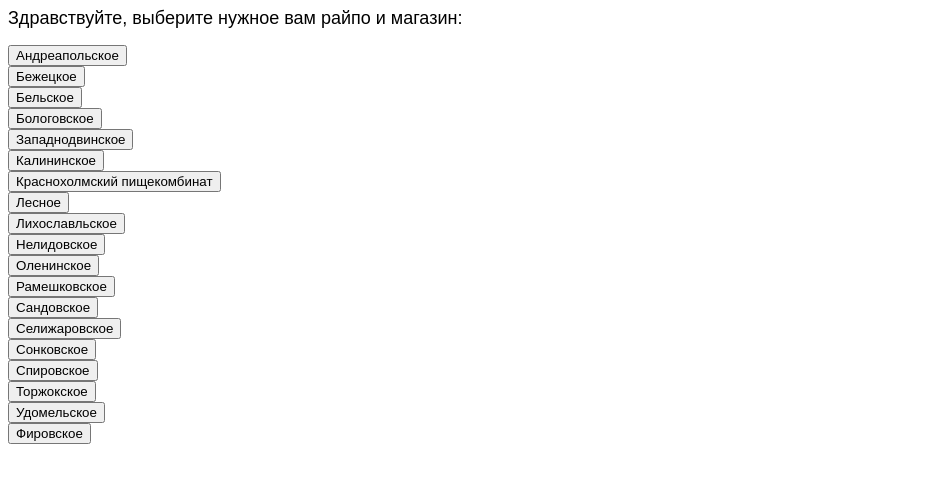
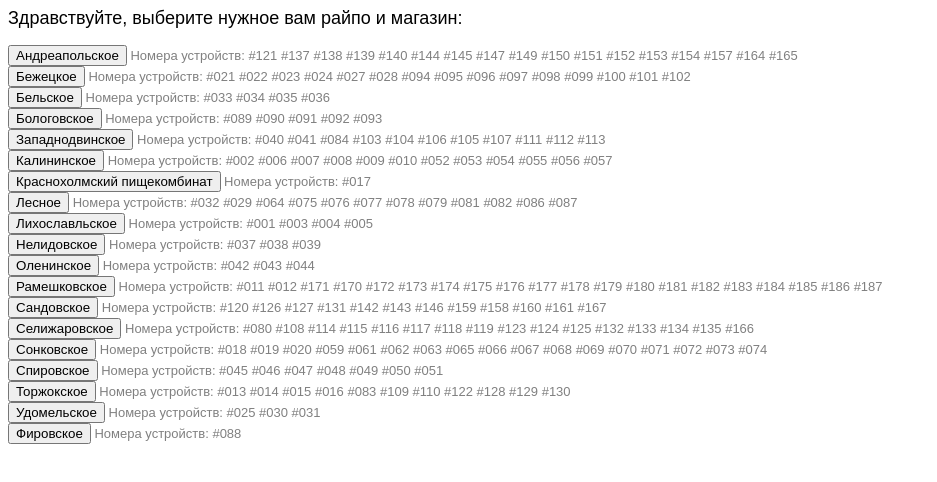
Before and after one commit to raipo/raipo.github.io, a plain HTML site: page index.html in a window 1280 px wide. Shown: the whole page, without its empty margins (0-937 px from the left). Drawn offline with Linux system fonts and the light colour scheme.

Commit message:
Update index.html

```diff
--- a/index.html
+++ b/index.html
@@ -17,7 +17,7 @@
 <p></p>
   <font size="2" face="Arial">
  <div class="spoil">
- <div class="smallfont"><input type="button" value="Андреапольское" class="input-button" onclick="if (this.parentNode.parentNode.getElementsByTagName('div')[1].getElementsByTagName('div')[0].style.display != '') { this.parentNode.parentNode.getElementsByTagName('div')[1].getElementsByTagName('div')[0].style.display = ''; this.innerText = ''; this.value = 'Андреапольское'; } else { this.parentNode.parentNode.getElementsByTagName('div')[1].getElementsByTagName('div')[0].style.display = 'none'; this.innerText = ''; this.value = 'Андреапольское'; }"/>
+ <div class="smallfont"><input type="button" value="Андреапольское" class="input-button" onclick="if (this.parentNode.parentNode.getElementsByTagName('div')[1].getElementsByTagName('div')[0].style.display != '') { this.parentNode.parentNode.getElementsByTagName('div')[1].getElementsByTagName('div')[0].style.display = ''; this.innerText = ''; this.value = 'Андреапольское'; } else { this.parentNode.parentNode.getElementsByTagName('div')[1].getElementsByTagName('div')[0].style.display = 'none'; this.innerText = ''; this.value = 'Андреапольское'; }"/><font color=gray size="2" face="Arial">&nbsp;Номера устройств: #121 #137 #138 #139 #140 #144 #145 #147 #149 #150 #151 #152 #153 #154 #157 #164 #165
 </div>
  <div class="alt2">
  <div style="display: none;">
@@ -43,7 +43,7 @@
  </div>
 
  <div class="spoil">
- <div class="smallfont"><input type="button" value="Бежецкое" class="input-button" onclick="if (this.parentNode.parentNode.getElementsByTagName('div')[1].getElementsByTagName('div')[0].style.display != '') { this.parentNode.parentNode.getElementsByTagName('div')[1].getElementsByTagName('div')[0].style.display = ''; this.innerText = ''; this.value = 'Бежецкое'; } else { this.parentNode.parentNode.getElementsByTagName('div')[1].getElementsByTagName('div')[0].style.display = 'none'; this.innerText = ''; this.value = 'Бежецкое'; }"/>
+ <div class="smallfont"><input type="button" value="Бежецкое" class="input-button" onclick="if (this.parentNode.parentNode.getElementsByTagName('div')[1].getElementsByTagName('div')[0].style.display != '') { this.parentNode.parentNode.getElementsByTagName('div')[1].getElementsByTagName('div')[0].style.display = ''; this.innerText = ''; this.value = 'Бежецкое'; } else { this.parentNode.parentNode.getElementsByTagName('div')[1].getElementsByTagName('div')[0].style.display = 'none'; this.innerText = ''; this.value = 'Бежецкое'; }"/>&nbsp;Номера устройств: #021 #022 #023 #024 #027 #028 #094 #095 #096 #097 #098 #099 #100 #101 #102
 </div>
  <div class="alt2">
  <div style="display: none;">
@@ -67,8 +67,7 @@
  </div>
 
  <div class="spoil">
- <div class="smallfont"><input type="button" value="Бельское" class="input-button" onclick="if (this.parentNode.parentNode.getElementsByTagName('div')[1].getElementsByTagName('div')[0].style.display != '') { this.parentNode.parentNode.getElementsByTagName('div')[1].getElementsByTagName('div')[0].style.display = ''; this.innerText = ''; this.value = 'Бельское'; } else { this.parentNode.parentNode.getElementsByTagName('div')[1].getElementsByTagName('div')[0].style.display = 'none'; this.innerText = ''; this.value = 'Бельское'; }"/>
-</div>
+ <div class="smallfont"><input type="button" value="Бельское" class="input-button" onclick="if (this.parentNode.parentNode.getElementsByTagName('div')[1].getElementsByTagName('div')[0].style.display != '') { this.parentNode.parentNode.getElementsByTagName('div')[1].getElementsByTagName('div')[0].style.display = ''; this.innerText = ''; this.value = 'Бельское'; } else { this.parentNode.parentNode.getElementsByTagName('div')[1].getElementsByTagName('div')[0].style.display = 'none'; this.innerText = ''; this.value = 'Бельское'; }"/>&nbsp;Номера устройств: #033 #034 #035 #036
  <div class="alt2">
  <div style="display: none;">
 		<A href="http://tverops033.tverops.info">&nbsp;Бельское	№11	г. Белый, ул. Октябрьская, д. 14 (#033)</A><BR>
@@ -79,7 +78,7 @@
  </div>
 
  <div class="spoil">
- <div class="smallfont"><input type="button" value="Бологовское" class="input-button" onclick="if (this.parentNode.parentNode.getElementsByTagName('div')[1].getElementsByTagName('div')[0].style.display != '') { this.parentNode.parentNode.getElementsByTagName('div')[1].getElementsByTagName('div')[0].style.display = ''; this.innerText = ''; this.value = 'Бологовское'; } else { this.parentNode.parentNode.getElementsByTagName('div')[1].getElementsByTagName('div')[0].style.display = 'none'; this.innerText = ''; this.value = 'Бологовское'; }"/>
+ <div class="smallfont"><input type="button" value="Бологовское" class="input-button" onclick="if (this.parentNode.parentNode.getElementsByTagName('div')[1].getElementsByTagName('div')[0].style.display != '') { this.parentNode.parentNode.getElementsByTagName('div')[1].getElementsByTagName('div')[0].style.display = ''; this.innerText = ''; this.value = 'Бологовское'; } else { this.parentNode.parentNode.getElementsByTagName('div')[1].getElementsByTagName('div')[0].style.display = 'none'; this.innerText = ''; this.value = 'Бологовское'; }"/>&nbsp;Номера устройств: #089 #090 #091 #092 #093
 </div>
  <div class="alt2">
  <div style="display: none;">
@@ -92,7 +91,7 @@
  </div>
 
  <div class="spoil">
- <div class="smallfont"><input type="button" value="Западнодвинское" class="input-button" onclick="if (this.parentNode.parentNode.getElementsByTagName('div')[1].getElementsByTagName('div')[0].style.display != '') { this.parentNode.parentNode.getElementsByTagName('div')[1].getElementsByTagName('div')[0].style.display = ''; this.innerText = ''; this.value = 'Западнодвинское'; } else { this.parentNode.parentNode.getElementsByTagName('div')[1].getElementsByTagName('div')[0].style.display = 'none'; this.innerText = ''; this.value = 'Западнодвинское'; }"/>
+ <div class="smallfont"><input type="button" value="Западнодвинское" class="input-button" onclick="if (this.parentNode.parentNode.getElementsByTagName('div')[1].getElementsByTagName('div')[0].style.display != '') { this.parentNode.parentNode.getElementsByTagName('div')[1].getElementsByTagName('div')[0].style.display = ''; this.innerText = ''; this.value = 'Западнодвинское'; } else { this.parentNode.parentNode.getElementsByTagName('div')[1].getElementsByTagName('div')[0].style.display = 'none'; this.innerText = ''; this.value = 'Западнодвинское'; }"/>&nbsp;Номера устройств: #040 #041 #084 #103 #104 #106 #105 #107 #111 #112 #113
 </div>
  <div class="alt2">
  <div style="display: none;">
@@ -111,7 +110,7 @@
  </div>
 
  <div class="spoil">
- <div class="smallfont"><input type="button" value="Калининское" class="input-button" onclick="if (this.parentNode.parentNode.getElementsByTagName('div')[1].getElementsByTagName('div')[0].style.display != '') { this.parentNode.parentNode.getElementsByTagName('div')[1].getElementsByTagName('div')[0].style.display = ''; this.innerText = ''; this.value = 'Калининское'; } else { this.parentNode.parentNode.getElementsByTagName('div')[1].getElementsByTagName('div')[0].style.display = 'none'; this.innerText = ''; this.value = 'Калининское'; }"/>
+ <div class="smallfont"><input type="button" value="Калининское" class="input-button" onclick="if (this.parentNode.parentNode.getElementsByTagName('div')[1].getElementsByTagName('div')[0].style.display != '') { this.parentNode.parentNode.getElementsByTagName('div')[1].getElementsByTagName('div')[0].style.display = ''; this.innerText = ''; this.value = 'Калининское'; } else { this.parentNode.parentNode.getElementsByTagName('div')[1].getElementsByTagName('div')[0].style.display = 'none'; this.innerText = ''; this.value = 'Калининское'; }"/>&nbsp;Номера устройств: #002 #006 #007 #008 #009 #010 #052 #053 #054 #055 #056 #057
 </div>
  <div class="alt2">
  <div style="display: none;">
@@ -131,7 +130,7 @@
  </div>
 
  <div class="spoil">
- <div class="smallfont"><input type="button" value="Краснохолмский пищекомбинат" class="input-button" onclick="if (this.parentNode.parentNode.getElementsByTagName('div')[1].getElementsByTagName('div')[0].style.display != '') { this.parentNode.parentNode.getElementsByTagName('div')[1].getElementsByTagName('div')[0].style.display = ''; this.innerText = ''; this.value = 'Краснохолмский пищекомбинат'; } else { this.parentNode.parentNode.getElementsByTagName('div')[1].getElementsByTagName('div')[0].style.display = 'none'; this.innerText = ''; this.value = 'Краснохолмский пищекомбинат'; }"/>
+ <div class="smallfont"><input type="button" value="Краснохолмский пищекомбинат" class="input-button" onclick="if (this.parentNode.parentNode.getElementsByTagName('div')[1].getElementsByTagName('div')[0].style.display != '') { this.parentNode.parentNode.getElementsByTagName('div')[1].getElementsByTagName('div')[0].style.display = ''; this.innerText = ''; this.value = 'Краснохолмский пищекомбинат'; } else { this.parentNode.parentNode.getElementsByTagName('div')[1].getElementsByTagName('div')[0].style.display = 'none'; this.innerText = ''; this.value = 'Краснохолмский пищекомбинат'; }"/>&nbsp;Номера устройств: #017
 </div>
  <div class="alt2">
  <div style="display: none;">
@@ -140,7 +139,7 @@
  </div>
 
  <div class="spoil">
- <div class="smallfont"><input type="button" value="Лесное" class="input-button" onclick="if (this.parentNode.parentNode.getElementsByTagName('div')[1].getElementsByTagName('div')[0].style.display != '') { this.parentNode.parentNode.getElementsByTagName('div')[1].getElementsByTagName('div')[0].style.display = ''; this.innerText = ''; this.value = 'Лесное'; } else { this.parentNode.parentNode.getElementsByTagName('div')[1].getElementsByTagName('div')[0].style.display = 'none'; this.innerText = ''; this.value = 'Лесное'; }"/>
+ <div class="smallfont"><input type="button" value="Лесное" class="input-button" onclick="if (this.parentNode.parentNode.getElementsByTagName('div')[1].getElementsByTagName('div')[0].style.display != '') { this.parentNode.parentNode.getElementsByTagName('div')[1].getElementsByTagName('div')[0].style.display = ''; this.innerText = ''; this.value = 'Лесное'; } else { this.parentNode.parentNode.getElementsByTagName('div')[1].getElementsByTagName('div')[0].style.display = 'none'; this.innerText = ''; this.value = 'Лесное'; }"/>&nbsp;Номера устройств: #032 #029 #064 #075 #076 #077 #078 #079 #081 #082 #086 #087
 </div>
  <div class="alt2">
  <div style="display: none;">
@@ -160,7 +159,7 @@
  </div>
 
  <div class="spoil">
- <div class="smallfont"><input type="button" value="Лихославльское" class="input-button" onclick="if (this.parentNode.parentNode.getElementsByTagName('div')[1].getElementsByTagName('div')[0].style.display != '') { this.parentNode.parentNode.getElementsByTagName('div')[1].getElementsByTagName('div')[0].style.display = ''; this.innerText = ''; this.value = 'Лихославльское'; } else { this.parentNode.parentNode.getElementsByTagName('div')[1].getElementsByTagName('div')[0].style.display = 'none'; this.innerText = ''; this.value = 'Лихославльское'; }"/>
+ <div class="smallfont"><input type="button" value="Лихославльское" class="input-button" onclick="if (this.parentNode.parentNode.getElementsByTagName('div')[1].getElementsByTagName('div')[0].style.display != '') { this.parentNode.parentNode.getElementsByTagName('div')[1].getElementsByTagName('div')[0].style.display = ''; this.innerText = ''; this.value = 'Лихославльское'; } else { this.parentNode.parentNode.getElementsByTagName('div')[1].getElementsByTagName('div')[0].style.display = 'none'; this.innerText = ''; this.value = 'Лихославльское'; }"/>&nbsp;Номера устройств: #001 #003 #004 #005
 </div>
  <div class="alt2">
  <div style="display: none;">
@@ -172,7 +171,7 @@
  </div>
 
  <div class="spoil">
- <div class="smallfont"><input type="button" value="Нелидовское" class="input-button" onclick="if (this.parentNode.parentNode.getElementsByTagName('div')[1].getElementsByTagName('div')[0].style.display != '') { this.parentNode.parentNode.getElementsByTagName('div')[1].getElementsByTagName('div')[0].style.display = ''; this.innerText = ''; this.value = 'Нелидовское'; } else { this.parentNode.parentNode.getElementsByTagName('div')[1].getElementsByTagName('div')[0].style.display = 'none'; this.innerText = ''; this.value = 'Нелидовское'; }"/>
+ <div class="smallfont"><input type="button" value="Нелидовское" class="input-button" onclick="if (this.parentNode.parentNode.getElementsByTagName('div')[1].getElementsByTagName('div')[0].style.display != '') { this.parentNode.parentNode.getElementsByTagName('div')[1].getElementsByTagName('div')[0].style.display = ''; this.innerText = ''; this.value = 'Нелидовское'; } else { this.parentNode.parentNode.getElementsByTagName('div')[1].getElementsByTagName('div')[0].style.display = 'none'; this.innerText = ''; this.value = 'Нелидовское'; }"/>&nbsp;Номера устройств: #037 #038 #039
 </div>
  <div class="alt2">
  <div style="display: none;">
@@ -183,7 +182,7 @@
  </div>
 
  <div class="spoil">
- <div class="smallfont"><input type="button" value="Оленинское" class="input-button" onclick="if (this.parentNode.parentNode.getElementsByTagName('div')[1].getElementsByTagName('div')[0].style.display != '') { this.parentNode.parentNode.getElementsByTagName('div')[1].getElementsByTagName('div')[0].style.display = ''; this.innerText = ''; this.value = 'Оленинское'; } else { this.parentNode.parentNode.getElementsByTagName('div')[1].getElementsByTagName('div')[0].style.display = 'none'; this.innerText = ''; this.value = 'Оленинское'; }"/>
+ <div class="smallfont"><input type="button" value="Оленинское" class="input-button" onclick="if (this.parentNode.parentNode.getElementsByTagName('div')[1].getElementsByTagName('div')[0].style.display != '') { this.parentNode.parentNode.getElementsByTagName('div')[1].getElementsByTagName('div')[0].style.display = ''; this.innerText = ''; this.value = 'Оленинское'; } else { this.parentNode.parentNode.getElementsByTagName('div')[1].getElementsByTagName('div')[0].style.display = 'none'; this.innerText = ''; this.value = 'Оленинское'; }"/>&nbsp;Номера устройств: #042 #043 #044
 </div>
  <div class="alt2">
  <div style="display: none;">
@@ -194,7 +193,7 @@
  </div>
 
  <div class="spoil">
- <div class="smallfont"><input type="button" value="Рамешковское" class="input-button" onclick="if (this.parentNode.parentNode.getElementsByTagName('div')[1].getElementsByTagName('div')[0].style.display != '') { this.parentNode.parentNode.getElementsByTagName('div')[1].getElementsByTagName('div')[0].style.display = ''; this.innerText = ''; this.value = 'Рамешковское'; } else { this.parentNode.parentNode.getElementsByTagName('div')[1].getElementsByTagName('div')[0].style.display = 'none'; this.innerText = ''; this.value = 'Рамешковское'; }"/>
+ <div class="smallfont"><input type="button" value="Рамешковское" class="input-button" onclick="if (this.parentNode.parentNode.getElementsByTagName('div')[1].getElementsByTagName('div')[0].style.display != '') { this.parentNode.parentNode.getElementsByTagName('div')[1].getElementsByTagName('div')[0].style.display = ''; this.innerText = ''; this.value = 'Рамешковское'; } else { this.parentNode.parentNode.getElementsByTagName('div')[1].getElementsByTagName('div')[0].style.display = 'none'; this.innerText = ''; this.value = 'Рамешковское'; }"/>&nbsp;Номера устройств: #011 #012 #171 #170 #172 #173 #174 #175 #176 #177 #178 #179 #180 #181 #182 #183 #184 #185 #186 #187
 </div>
  <div class="alt2">
  <div style="display: none;">
@@ -222,7 +221,7 @@
  </div>
 
  <div class="spoil">
- <div class="smallfont"><input type="button" value="Сандовское" class="input-button" onclick="if (this.parentNode.parentNode.getElementsByTagName('div')[1].getElementsByTagName('div')[0].style.display != '') { this.parentNode.parentNode.getElementsByTagName('div')[1].getElementsByTagName('div')[0].style.display = ''; this.innerText = ''; this.value = 'Сандовское'; } else { this.parentNode.parentNode.getElementsByTagName('div')[1].getElementsByTagName('div')[0].style.display = 'none'; this.innerText = ''; this.value = 'Сандовское'; }"/>
+ <div class="smallfont"><input type="button" value="Сандовское" class="input-button" onclick="if (this.parentNode.parentNode.getElementsByTagName('div')[1].getElementsByTagName('div')[0].style.display != '') { this.parentNode.parentNode.getElementsByTagName('div')[1].getElementsByTagName('div')[0].style.display = ''; this.innerText = ''; this.value = 'Сандовское'; } else { this.parentNode.parentNode.getElementsByTagName('div')[1].getElementsByTagName('div')[0].style.display = 'none'; this.innerText = ''; this.value = 'Сандовское'; }"/>&nbsp;Номера устройств: #120 #126 #127 #131 #142 #143 #146 #159 #158 #160 #161 #167
 </div>
  <div class="alt2">
  <div style="display: none;">
@@ -242,7 +241,7 @@
  </div>
 
  <div class="spoil">
- <div class="smallfont"><input type="button" value="Селижаровское" class="input-button" onclick="if (this.parentNode.parentNode.getElementsByTagName('div')[1].getElementsByTagName('div')[0].style.display != '') { this.parentNode.parentNode.getElementsByTagName('div')[1].getElementsByTagName('div')[0].style.display = ''; this.innerText = ''; this.value = 'Селижаровское'; } else { this.parentNode.parentNode.getElementsByTagName('div')[1].getElementsByTagName('div')[0].style.display = 'none'; this.innerText = ''; this.value = 'Селижаровское'; }"/>
+ <div class="smallfont"><input type="button" value="Селижаровское" class="input-button" onclick="if (this.parentNode.parentNode.getElementsByTagName('div')[1].getElementsByTagName('div')[0].style.display != '') { this.parentNode.parentNode.getElementsByTagName('div')[1].getElementsByTagName('div')[0].style.display = ''; this.innerText = ''; this.value = 'Селижаровское'; } else { this.parentNode.parentNode.getElementsByTagName('div')[1].getElementsByTagName('div')[0].style.display = 'none'; this.innerText = ''; this.value = 'Селижаровское'; }"/>&nbsp;Номера устройств: #080 #108 #114 #115 #116 #117 #118 #119 #123 #124 #125 #132 #133 #134 #135 #166
 </div>
  <div class="alt2">
  <div style="display: none;">
@@ -266,7 +265,7 @@
  </div>
 
  <div class="spoil">
- <div class="smallfont"><input type="button" value="Сонковское" class="input-button" onclick="if (this.parentNode.parentNode.getElementsByTagName('div')[1].getElementsByTagName('div')[0].style.display != '') { this.parentNode.parentNode.getElementsByTagName('div')[1].getElementsByTagName('div')[0].style.display = ''; this.innerText = ''; this.value = 'Сонковское'; } else { this.parentNode.parentNode.getElementsByTagName('div')[1].getElementsByTagName('div')[0].style.display = 'none'; this.innerText = ''; this.value = 'Сонковское'; }"/>
+ <div class="smallfont"><input type="button" value="Сонковское" class="input-button" onclick="if (this.parentNode.parentNode.getElementsByTagName('div')[1].getElementsByTagName('div')[0].style.display != '') { this.parentNode.parentNode.getElementsByTagName('div')[1].getElementsByTagName('div')[0].style.display = ''; this.innerText = ''; this.value = 'Сонковское'; } else { this.parentNode.parentNode.getElementsByTagName('div')[1].getElementsByTagName('div')[0].style.display = 'none'; this.innerText = ''; this.value = 'Сонковское'; }"/>&nbsp;Номера устройств: #018 #019 #020 #059 #061 #062 #063 #065 #066 #067 #068 #069 #070 #071 #072 #073 #074
 </div>
  <div class="alt2">
  <div style="display: none;">
@@ -291,7 +290,7 @@
  </div>
 
  <div class="spoil">
- <div class="smallfont"><input type="button" value="Спировское" class="input-button" onclick="if (this.parentNode.parentNode.getElementsByTagName('div')[1].getElementsByTagName('div')[0].style.display != '') { this.parentNode.parentNode.getElementsByTagName('div')[1].getElementsByTagName('div')[0].style.display = ''; this.innerText = ''; this.value = 'Спировское'; } else { this.parentNode.parentNode.getElementsByTagName('div')[1].getElementsByTagName('div')[0].style.display = 'none'; this.innerText = ''; this.value = 'Спировское'; }"/>
+ <div class="smallfont"><input type="button" value="Спировское" class="input-button" onclick="if (this.parentNode.parentNode.getElementsByTagName('div')[1].getElementsByTagName('div')[0].style.display != '') { this.parentNode.parentNode.getElementsByTagName('div')[1].getElementsByTagName('div')[0].style.display = ''; this.innerText = ''; this.value = 'Спировское'; } else { this.parentNode.parentNode.getElementsByTagName('div')[1].getElementsByTagName('div')[0].style.display = 'none'; this.innerText = ''; this.value = 'Спировское'; }"/>&nbsp;Номера устройств: #045 #046 #047 #048 #049 #050 #051
 </div>
  <div class="alt2">
  <div style="display: none;">
@@ -306,7 +305,7 @@
  </div>
 
  <div class="spoil">
- <div class="smallfont"><input type="button" value="Торжокское" class="input-button" onclick="if (this.parentNode.parentNode.getElementsByTagName('div')[1].getElementsByTagName('div')[0].style.display != '') { this.parentNode.parentNode.getElementsByTagName('div')[1].getElementsByTagName('div')[0].style.display = ''; this.innerText = ''; this.value = 'Торжокское'; } else { this.parentNode.parentNode.getElementsByTagName('div')[1].getElementsByTagName('div')[0].style.display = 'none'; this.innerText = ''; this.value = 'Торжокское'; }"/>
+ <div class="smallfont"><input type="button" value="Торжокское" class="input-button" onclick="if (this.parentNode.parentNode.getElementsByTagName('div')[1].getElementsByTagName('div')[0].style.display != '') { this.parentNode.parentNode.getElementsByTagName('div')[1].getElementsByTagName('div')[0].style.display = ''; this.innerText = ''; this.value = 'Торжокское'; } else { this.parentNode.parentNode.getElementsByTagName('div')[1].getElementsByTagName('div')[0].style.display = 'none'; this.innerText = ''; this.value = 'Торжокское'; }"/>&nbsp;Номера устройств: #013 #014 #015 #016 #083 #109 #110 #122 #128 #129 #130
 </div>
  <div class="alt2">
  <div style="display: none;">
@@ -325,7 +324,7 @@
  </div>
 
  <div class="spoil">
- <div class="smallfont"><input type="button" value="Удомельское" class="input-button" onclick="if (this.parentNode.parentNode.getElementsByTagName('div')[1].getElementsByTagName('div')[0].style.display != '') { this.parentNode.parentNode.getElementsByTagName('div')[1].getElementsByTagName('div')[0].style.display = ''; this.innerText = ''; this.value = 'Удомельское'; } else { this.parentNode.parentNode.getElementsByTagName('div')[1].getElementsByTagName('div')[0].style.display = 'none'; this.innerText = ''; this.value = 'Удомельское'; }"/>
+ <div class="smallfont"><input type="button" value="Удомельское" class="input-button" onclick="if (this.parentNode.parentNode.getElementsByTagName('div')[1].getElementsByTagName('div')[0].style.display != '') { this.parentNode.parentNode.getElementsByTagName('div')[1].getElementsByTagName('div')[0].style.display = ''; this.innerText = ''; this.value = 'Удомельское'; } else { this.parentNode.parentNode.getElementsByTagName('div')[1].getElementsByTagName('div')[0].style.display = 'none'; this.innerText = ''; this.value = 'Удомельское'; }"/>&nbsp;Номера устройств: #025 #030 #031
 </div>
  <div class="alt2">
  <div style="display: none;">
@@ -336,7 +335,7 @@
  </div>
 
  <div class="spoil">
- <div class="smallfont"><input type="button" value="Фировское" class="input-button" onclick="if (this.parentNode.parentNode.getElementsByTagName('div')[1].getElementsByTagName('div')[0].style.display != '') { this.parentNode.parentNode.getElementsByTagName('div')[1].getElementsByTagName('div')[0].style.display = ''; this.innerText = ''; this.value = 'Фировское'; } else { this.parentNode.parentNode.getElementsByTagName('div')[1].getElementsByTagName('div')[0].style.display = 'none'; this.innerText = ''; this.value = 'Фировское'; }"/>
+ <div class="smallfont"><input type="button" value="Фировское" class="input-button" onclick="if (this.parentNode.parentNode.getElementsByTagName('div')[1].getElementsByTagName('div')[0].style.display != '') { this.parentNode.parentNode.getElementsByTagName('div')[1].getElementsByTagName('div')[0].style.display = ''; this.innerText = ''; this.value = 'Фировское'; } else { this.parentNode.parentNode.getElementsByTagName('div')[1].getElementsByTagName('div')[0].style.display = 'none'; this.innerText = ''; this.value = 'Фировское'; }"/>&nbsp;Номера устройств: #088
 </div>
  <div class="alt2">
  <div style="display: none;">
```
